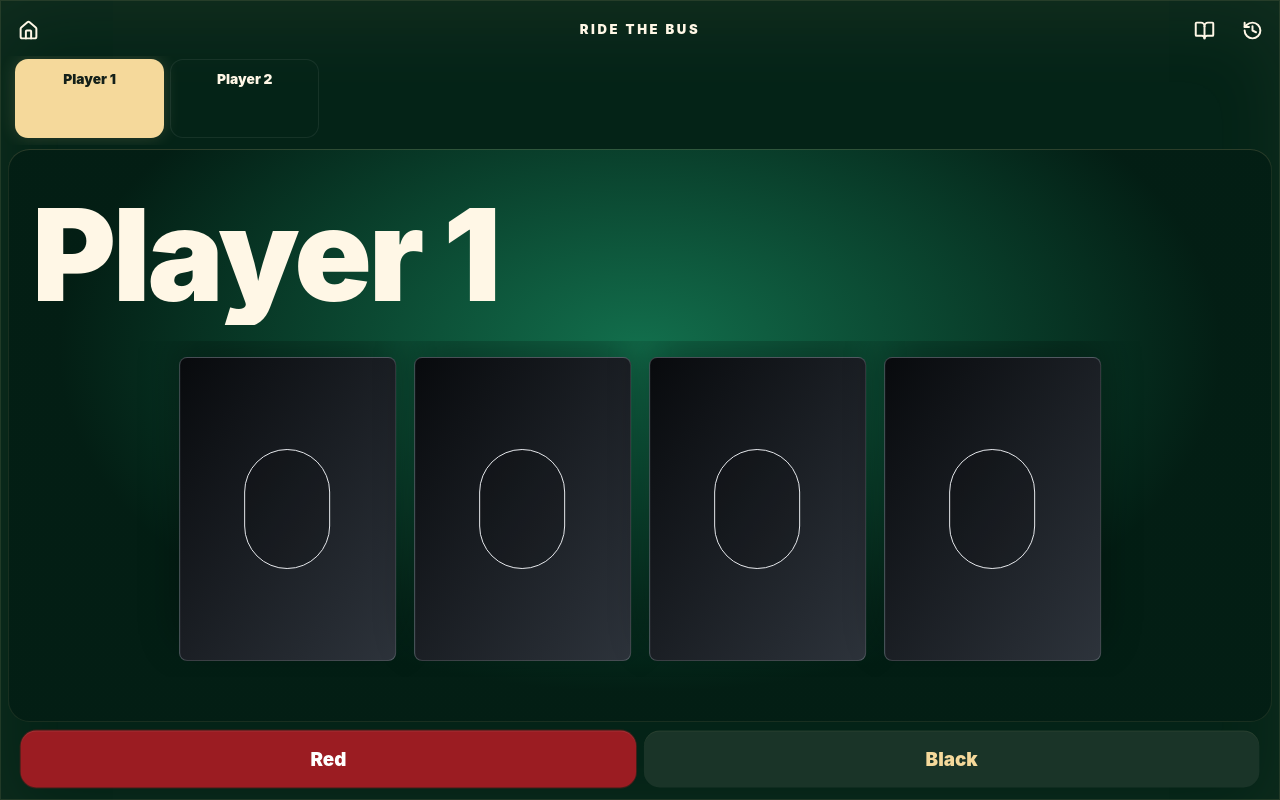
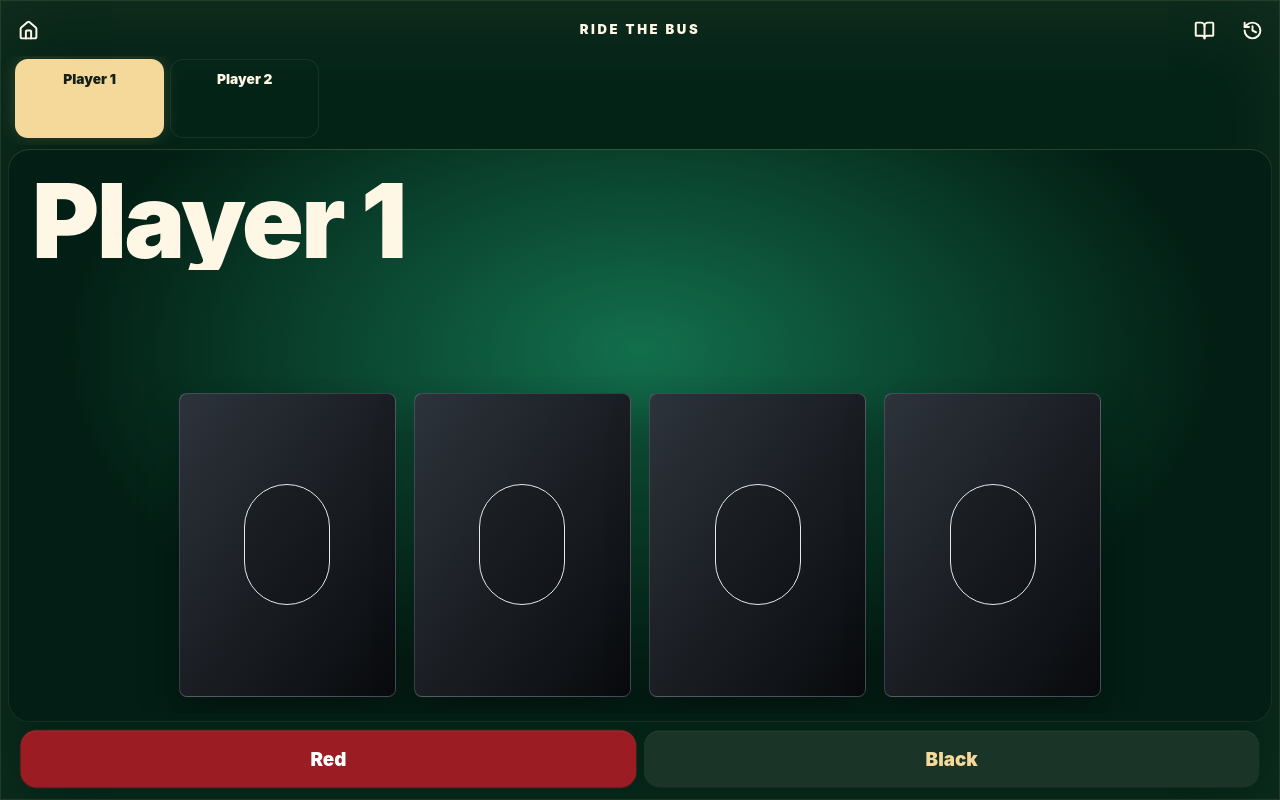
Before and after one commit to spencerdavis226/Ride-the-Bus, a React (Vite) app: page / in a window 1280 px wide. Both pictures are taken after a click on the button "Start Game". Built offline with nearby package versions, Linux system fonts and the light colour scheme.

Commit message:
Stabilize deal turn animations

```diff
--- a/src/components/deal/DealScreen.tsx
+++ b/src/components/deal/DealScreen.tsx
@@ -2,7 +2,7 @@ import { AnimatePresence, motion, useReducedMotion } from 'framer-motion';
 import { useEffect, useRef, useState } from 'react';
 import { useGame } from '../../app/GameProvider';
 import { suitGlyphs, type Card } from '../../game/cards';
-import type { DealResult, DrinkAssignment } from '../../game/state';
+import type { CardBackId, DealResult, DrinkAssignment } from '../../game/state';
 import { CardBack } from '../cards/CardBack';
 import { PlayingCard } from '../cards/PlayingCard';
 import { Button } from '../common/Button';
@@ -28,6 +28,7 @@ export function DealScreen() {
   const previewPlayer = previewPlayerId ? state.players.find((candidate) => candidate.id === previewPlayerId) : null;
   const awaitingContinue = state.deal.awaitingContinue;
   const highlightedCardIndex = awaitingContinue ? player.hand.length - 1 : undefined;
+  const turnKey = `${player.id}-${state.deal.subphase}`;
 
   return (
     <PlayScreen className="deal-layout">
@@ -52,10 +53,22 @@ export function DealScreen() {
         >
           <div className="deal-turn-main mx-auto mt-auto mb-auto flex w-full max-w-full min-w-0 flex-col gap-[clamp(0.5rem,2.4vh,1rem)]">
             <div className="deal-hero shrink-0">
-              <h2 className="deal-player-name max-w-full truncate pb-[0.08em] text-[clamp(3.1rem,14vw,7.5rem)] font-black leading-[0.95] tracking-tight text-[#fff7e6] sm:text-[clamp(4rem,10vw,8rem)]">
+              <h2 className="deal-player-name max-w-full overflow-hidden pb-[0.08em] text-[clamp(2.85rem,12vw,6.2rem)] font-black leading-[0.95] tracking-tight text-[#fff7e6] sm:text-[clamp(3.4rem,8vw,6.7rem)]">
+                <AnimatePresence mode="wait" initial={false}>
+                  <motion.span
+                    key={turnKey}
+                    className="block truncate"
+                    initial={{ opacity: 0, y: 10 }}
+                    animate={{ opacity: 1, y: 0 }}
+                    exit={{ opacity: 0, y: -8 }}
+                    transition={{ duration: 0.16, ease: 'easeOut' }}
+                  >
                     {player.name}
+                  </motion.span>
+                </AnimatePresence>
               </h2>
-              <AnimatePresence>
+              <div className="deal-outcome-slot">
+                <AnimatePresence initial={false}>
                   {awaitingContinue && state.deal.lastAssignment && state.deal.lastResult && (
                     <DealOutcome
                       assignment={state.deal.lastAssignment}
@@ -63,6 +76,7 @@ export function DealScreen() {
                     />
                   )}
                 </AnimatePresence>
+              </div>
             </div>
 
             <div className="deal-stage grid grid-cols-1 grid-rows-1 overflow-x-hidden overflow-y-visible">
@@ -255,7 +269,7 @@ function ActiveHand({ cards, highlightedIndex }: { cards: Card[]; highlightedInd
   return (
     <div
       ref={containerRef}
-      className="flex h-full min-h-0 w-full min-w-0 items-center justify-center overflow-visible px-[clamp(0.25rem,2vw,1.5rem)] py-[clamp(0.4rem,2vh,1rem)]"
+      className="deal-hand-frame flex h-full min-h-0 w-full min-w-0 items-center justify-center overflow-visible px-[clamp(0.25rem,2vw,1.5rem)] py-[clamp(0.4rem,2vh,1rem)]"
     >
       {fan && (
         <div className="relative flex-shrink-0" style={{ width: totalFanW, height: fan.cardH }}>
@@ -271,13 +285,12 @@ function ActiveHand({ cards, highlightedIndex }: { cards: Card[]; highlightedInd
                 animate={{ y: highlighted ? -Math.min(18, fan.cardH * 0.06) : 0, scale: 1, rotate: 0 }}
                 transition={{ type: 'spring', damping: 30, stiffness: 340 }}
               >
-                {card ? (
-                  <PlayingCard card={card} size="fluid" highlighted={highlighted} motionLayout={false} />
-                ) : (
-                  <div className="h-full w-full rotate-180">
-                    <CardBack id={state.cardBackId} size="fluid" />
-                  </div>
-                )}
+                <HandSlot
+                  key={card?.id ?? `empty-${i}`}
+                  backId={state.cardBackId}
+                  card={card}
+                  highlighted={highlighted}
+                />
               </motion.div>
             );
           })}
@@ -286,3 +299,41 @@ function ActiveHand({ cards, highlightedIndex }: { cards: Card[]; highlightedInd
     </div>
   );
 }
+
+function HandSlot({
+  backId,
+  card,
+  highlighted,
+}: {
+  backId: CardBackId;
+  card?: Card;
+  highlighted: boolean;
+}) {
+  const reduceMotion = useReducedMotion();
+
+  if (!card) {
+    return <CardBack id={backId} size="fluid" />;
+  }
+
+  return (
+    <motion.div
+      className="deal-card-flip"
+      initial={{ rotateY: reduceMotion ? 180 : 0 }}
+      animate={{ rotateY: 180 }}
+      transition={{ duration: reduceMotion ? 0.01 : 0.28, ease: [0.2, 0.75, 0.25, 1] }}
+    >
+      <div className="deal-card-face">
+        <CardBack id={backId} size="fluid" />
+      </div>
+      <div className="deal-card-face deal-card-front">
+        <PlayingCard
+          animateEntry={false}
+          card={card}
+          highlighted={highlighted}
+          motionLayout={false}
+          size="fluid"
+        />
+      </div>
+    </motion.div>
+  );
+}
--- a/src/styles/globals.css
+++ b/src/styles/globals.css
@@ -72,6 +72,35 @@ select {
   container-type: inline-size;
 }
 
+.deal-hero {
+  min-height: clamp(7.25rem, 20dvh, 12rem);
+  display: grid;
+  align-content: end;
+  gap: clamp(0.35rem, 1.4vh, 0.65rem);
+}
+
+.deal-outcome-slot {
+  min-height: clamp(4.45rem, 9dvh, 5.35rem);
+}
+
+.deal-card-flip {
+  position: relative;
+  height: 100%;
+  width: 100%;
+  transform-style: preserve-3d;
+}
+
+.deal-card-face {
+  position: absolute;
+  inset: 0;
+  backface-visibility: hidden;
+  -webkit-backface-visibility: hidden;
+}
+
+.deal-card-front {
+  transform: rotateY(180deg);
+}
+
 /* Deal-only: bounded hand strip scales with viewport; Table/Bus reuse .deal-stage with flex-1 instead */
 .deal-layout .deal-stage {
   flex-shrink: 0;
@@ -98,6 +127,13 @@ select {
     height: min(90%, 27rem);
     min-height: 14rem;
     max-width: min(34vw, 19rem);
+  }
+}
+
+@media (max-width: 640px) {
+  .deal-hand-frame {
+    align-items: flex-start !important;
+    padding-top: clamp(0.6rem, 2vh, 1.1rem) !important;
   }
 }
 
```
Lines whose indentation alone changed are shown as unchanged.
